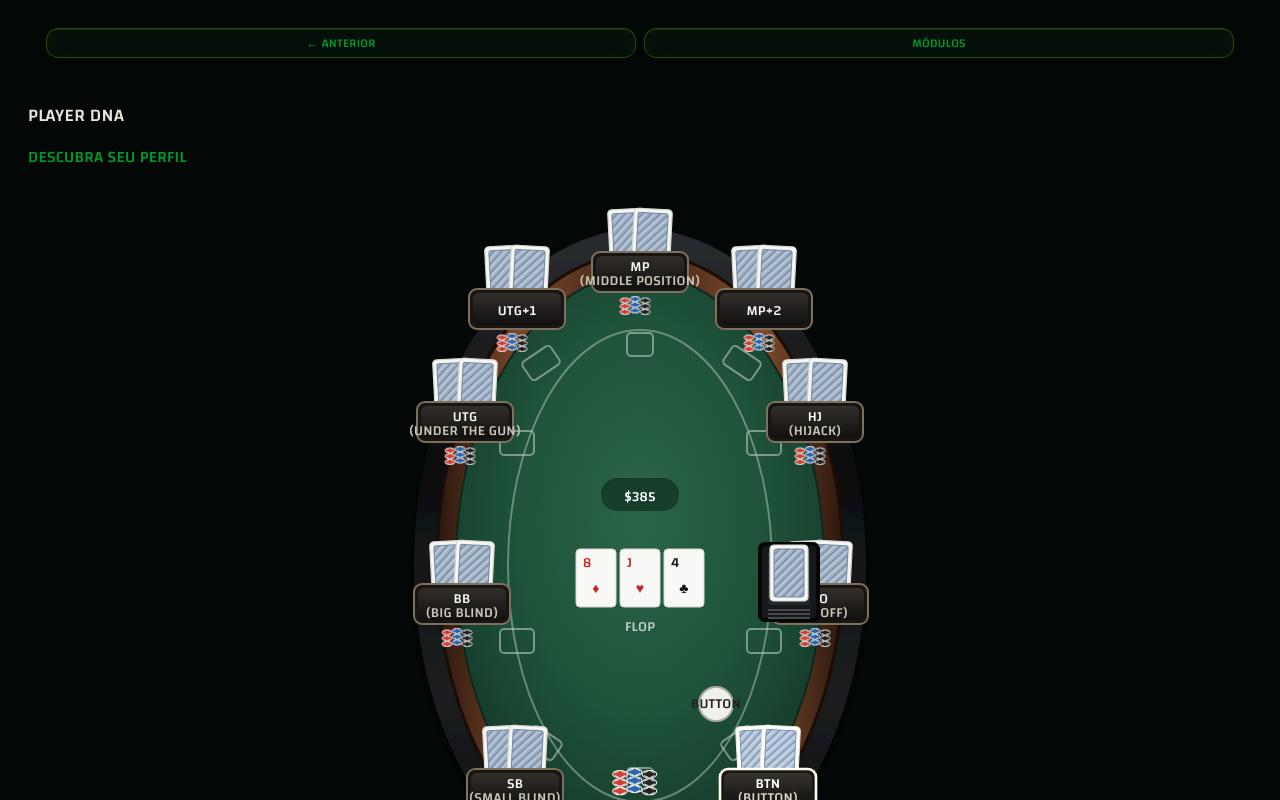
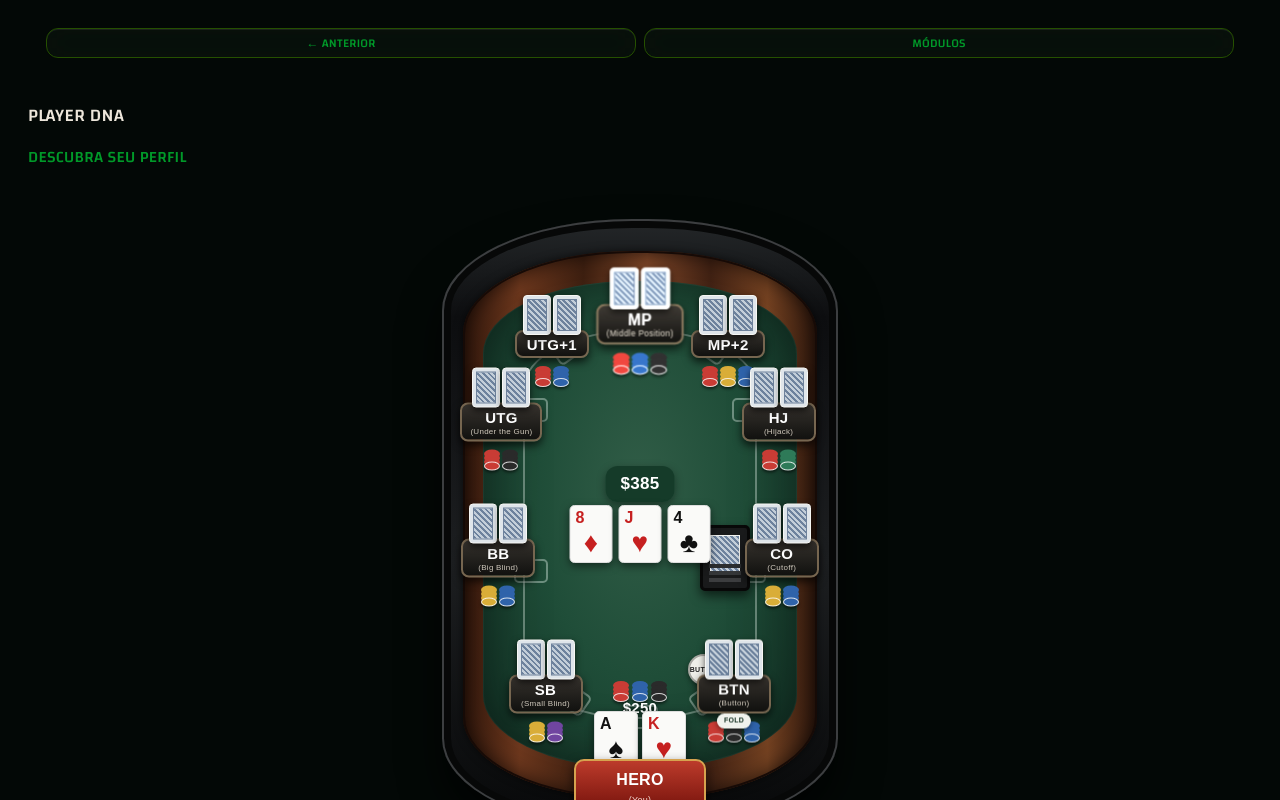
Before and after one commit to SkyareCom/gemeo.stackup.holdem-heroes, a Next.js app: page /player-dna in a window 1280 px wide. Shown: the top 800 px of the page. Built offline with nearby package versions, Linux system fonts and the light colour scheme.

Commit message:
rebuild Player DNA table in isolated shadow DOM

```diff
--- a/components/PlayerDnaPokerTable.tsx
+++ b/components/PlayerDnaPokerTable.tsx
@@ -1,208 +1,100 @@
 "use client";
 
-import { useEffect, useMemo, useState } from "react";
+import { useEffect, useRef } from "react";
 import styles from "./PlayerDnaPokerTable.module.css";
 
 const seats = [
-  { pos: "MP", sub: "Middle Position", x: 250, y: 88 },
-  { pos: "MP+2", sub: "", x: 374, y: 125 },
-  { pos: "HJ", sub: "Hijack", x: 425, y: 238 },
-  { pos: "CO", sub: "Cutoff", x: 430, y: 420 },
-  { pos: "BTN", sub: "Button", x: 378, y: 605 },
-  { pos: "SB", sub: "Small Blind", x: 125, y: 605 },
-  { pos: "BB", sub: "Big Blind", x: 72, y: 420 },
-  { pos: "UTG", sub: "Under the Gun", x: 75, y: 238 },
-  { pos: "UTG+1", sub: "", x: 127, y: 125 },
+  { pos: "MP", sub: "Middle Position", cls: "s-mp", chips: "rbk" },
+  { pos: "MP+2", sub: "", cls: "s-mp2", chips: "ryb" },
+  { pos: "HJ", sub: "Hijack", cls: "s-hj", chips: "rg" },
+  { pos: "CO", sub: "Cutoff", cls: "s-co", chips: "yb" },
+  { pos: "BTN", sub: "Button", cls: "s-btn", chips: "rkb" },
+  { pos: "SB", sub: "Small Blind", cls: "s-sb", chips: "yp" },
+  { pos: "BB", sub: "Big Blind", cls: "s-bb", chips: "yb" },
+  { pos: "UTG", sub: "Under the Gun", cls: "s-utg", chips: "rk" },
+  { pos: "UTG+1", sub: "", cls: "s-utg1", chips: "rb" },
 ];
 
-const backPatternId = "dna-card-back";
-
-function CardBack({ x, y, rotate = 0 }: { x: number; y: number; rotate?: number }) {
-  return (
-    <g transform={`translate(${x} ${y}) rotate(${rotate})`}>
-      <rect x="-19" y="-28" width="38" height="56" rx="4" fill="#f5f5f3" stroke="#d7d7d2" strokeWidth="1.2" />
-      <rect x="-15" y="-24" width="30" height="48" rx="2.5" fill={`url(#${backPatternId})`} stroke="#7386a0" strokeWidth="1" />
-    </g>
-  );
-}
-
-function ChipStack({ x, y, scale = 1 }: { x: number; y: number; scale?: number }) {
-  const chips = [
-    [0, 0, "#cb4238"], [14, -2, "#2f63aa"], [28, 0, "#232323"],
-    [0, -8, "#cb4238"], [14, -10, "#2f63aa"], [28, -8, "#232323"],
-    [0, -16, "#cb4238"], [14, -18, "#2f63aa"], [28, -16, "#232323"],
-  ] as const;
-  return (
-    <g transform={`translate(${x} ${y}) scale(${scale})`}>
-      {chips.map(([cx, cy, fill], i) => (
-        <g key={i} transform={`translate(${cx} ${cy})`}>
-          <ellipse cx="0" cy="0" rx="7" ry="3.6" fill={fill} stroke="#eee" strokeWidth="1" />
-          <path d="M-5 -1.2 L-1 -3 M5 -1.2 L1 -3 M-5 1.2 L-1 3 M5 1.2 L1 3" stroke="#fff" strokeWidth="0.9" opacity=".85" />
-        </g>
-      ))}
-    </g>
-  );
-}
-
-function Seat({ pos, sub, x, y, active }: { pos: string; sub: string; x: number; y: number; active: boolean }) {
-  return (
-    <g className={active ? styles.activeSeat : undefined}>
-      <g transform={`translate(${x} ${y - 35})`}>
-        <CardBack x={-12} y={0} rotate={-3} />
-        <CardBack x={12} y={0} rotate={3} />
-      </g>
-      <g transform={`translate(${x} ${y})`}>
-        <rect x="-48" y="-20" width="96" height="40" rx="8" fill="#171615" stroke={active ? "#f0eadc" : "#7f705c"} strokeWidth={active ? 2.6 : 2} />
-        <rect x="-44" y="-16" width="88" height="32" rx="6" fill="url(#plateGrad)" opacity=".98" />
-        <text x="0" y={sub ? -1 : 6} textAnchor="middle" fill="#f7f7f5" fontSize="18" fontWeight="800">{pos}</text>
-        {sub && <text x="0" y="13" textAnchor="middle" fill="#c9c3b8" fontSize="9.5">({sub})</text>}
-      </g>
-      <ChipStack x={x - 15} y={y + 40} scale={0.72} />
-    </g>
-  );
+function seatMarkup(seat: (typeof seats)[number], index: number) {
+  const chipColors: Record<string, string[]> = {
+    rbk: ["red", "blue", "black"], ryb: ["red", "yellow", "blue"], rg: ["red", "green"],
+    yb: ["yellow", "blue"], rkb: ["red", "black", "blue"], yp: ["yellow", "purple"],
+    rk: ["red", "black"], rb: ["red", "blue"],
+  };
+  const chips = chipColors[seat.chips] || ["red", "blue"];
+  return `<div class="seat ${seat.cls}" data-seat="${index}">
+    <div class="backs"><span></span><span></span></div>
+    <div class="plate"><b>${seat.pos}</b>${seat.sub ? `<small>(${seat.sub})</small>` : ""}</div>
+    <div class="chips">${chips.map((c) => `<i class="${c}"></i>`).join("")}</div>
+  </div>`;
 }
 
 export default function PlayerDnaPokerTable() {
-  const [actor, setActor] = useState(0);
-  const [pulse, setPulse] = useState(0);
+  const hostRef = useRef<HTMLDivElement>(null);
 
   useEffect(() => {
-    const actorTimer = window.setInterval(() => setActor((v) => (v + 1) % seats.length), 1200);
-    const pulseTimer = window.setInterval(() => setPulse((v) => (v + 1) % 1000), 900);
-    return () => {
-      window.clearInterval(actorTimer);
-      window.clearInterval(pulseTimer);
+    const host = hostRef.current;
+    if (!host) return;
+    const root = host.shadowRoot ?? host.attachShadow({ mode: "open" });
+
+    root.innerHTML = `
+      <style>
+        :host{display:block;width:100%;contain:content}
+        *{box-sizing:border-box}
+        .scene{position:relative;width:min(100%,430px);aspect-ratio:0.64/1;margin:0 auto 56px;font-family:Arial,Helvetica,sans-serif;color:#fff;overflow:visible}
+        .table{position:absolute;inset:7% 4% 2%;border-radius:48%/15%;background:linear-gradient(180deg,#242729 0%,#0d0e10 16%,#1d1f21 56%,#070809 100%);box-shadow:0 24px 42px rgba(0,0,0,.72),inset 0 0 0 2px #3c3e40,inset 0 0 0 9px #070808}
+        .table:before{content:"";position:absolute;inset:5.2%;border-radius:48%/15%;background:linear-gradient(90deg,#2f160b 0%,#6c371d 16%,#3d1f10 34%,#7c4527 52%,#402113 70%,#734121 86%,#2c160c 100%);box-shadow:inset 0 0 0 2px #160a06,inset 0 0 20px rgba(0,0,0,.72),0 0 10px rgba(0,0,0,.6)}
+        .felt{position:absolute;inset:10.2%;border-radius:47%/15%;background:radial-gradient(ellipse at 50% 43%,#315d47 0%,#1f4d38 48%,#123326 100%);box-shadow:inset 0 0 64px rgba(0,0,0,.48),inset 0 0 0 1px rgba(255,255,255,.05)}
+        .betline{position:absolute;inset:10% 13%;border:2px solid rgba(220,235,226,.38);border-radius:48%/15%}
+        .slot{position:absolute;width:34px;height:24px;border:2px solid rgba(220,235,226,.42);border-radius:5px}.sl1{left:45%;top:7%}.sl2{left:22%;top:11%;transform:rotate(-35deg)}.sl3{right:22%;top:11%;transform:rotate(35deg)}.sl4{left:10%;top:24%}.sl5{right:10%;top:24%}.sl6{left:10%;top:57%}.sl7{right:10%;top:57%}.sl8{left:23%;bottom:12%;transform:rotate(35deg)}.sl9{right:23%;bottom:12%;transform:rotate(-35deg)}.sl10{left:45%;bottom:8%}
+        .seat{position:absolute;width:88px;text-align:center;z-index:8;transform:translate(-50%,-50%);transition:filter .2s,transform .2s}.seat.active{filter:brightness(1.2);transform:translate(-50%,-50%) scale(1.04)}
+        .s-mp{left:50%;top:8%}.s-mp2{left:78%;top:12%}.s-hj{left:94%;top:28%}.s-co{left:95%;top:56%}.s-btn{left:80%;top:84%}.s-sb{left:20%;top:84%}.s-bb{left:5%;top:56%}.s-utg{left:6%;top:28%}.s-utg1{left:22%;top:12%}
+        .backs{height:42px;display:flex;justify-content:center;align-items:flex-end;gap:2px;margin-bottom:-5px}.backs span{width:28px;height:40px;border:1px solid #f6f6f3;border-radius:4px;background:#dfe5ea;box-shadow:0 3px 7px rgba(0,0,0,.65);position:relative}.backs span:after{content:"";position:absolute;inset:3px;border:1px solid #6e829c;background:repeating-linear-gradient(45deg,#6d829d 0 2px,#c3ced9 2px 4px)}
+        .plate{display:inline-flex;flex-direction:column;align-items:center;min-width:74px;padding:5px 8px 4px;border-radius:8px;background:linear-gradient(#36322d,#11110f);border:2px solid #766650;box-shadow:0 4px 9px rgba(0,0,0,.7);white-space:nowrap}.plate b{font-size:15px;line-height:1;font-weight:800}.plate small{font-size:8px;line-height:1;margin-top:3px;color:#cfc8bc;text-transform:none}
+        .chips{display:flex;justify-content:center;align-items:flex-end;gap:2px;margin-top:4px;height:25px}.chips i,.herochips i{width:16px;height:9px;border-radius:50%;border:1px solid rgba(255,255,255,.8);box-shadow:0 -4px 0 currentColor,0 -8px 0 currentColor,0 -12px 0 currentColor,0 2px 3px rgba(0,0,0,.55)}
+        .red{background:#c93c35;color:#c93c35}.blue{background:#2f63aa;color:#2f63aa}.black{background:#2a2a2a;color:#2a2a2a}.green{background:#2e7a58;color:#2e7a58}.yellow{background:#d9ad38;color:#d9ad38}.purple{background:#7045a0;color:#7045a0}
+        .pot{position:absolute;left:50%;top:38%;transform:translateX(-50%);padding:5px 15px;border-radius:12px;background:rgba(20,58,40,.94);font-weight:800;font-size:17px;box-shadow:0 3px 8px rgba(0,0,0,.4)}
+        .board{position:absolute;left:50%;top:46%;transform:translateX(-50%);display:flex;gap:6px;z-index:6}.card{width:43px;height:58px;border-radius:5px;background:#fafaf8;color:#111;border:1px solid #ddd;box-shadow:0 3px 8px rgba(0,0,0,.5);padding:4px 5px;display:flex;flex-direction:column;align-items:flex-start;justify-content:flex-start}.card.redc{color:#c62020}.rank{font-size:16px;font-weight:800;line-height:1}.suit{font-size:28px;line-height:1;margin-top:3px;align-self:center}.street{position:absolute;left:50%;top:55.5%;transform:translateX(-50%);color:#c0cdc4;font-weight:800;font-size:10px;letter-spacing:1px}
+        .deck{position:absolute;right:15%;top:50%;width:50px;height:66px;border:3px solid #080808;border-radius:5px;background:#191a1b;box-shadow:0 5px 11px rgba(0,0,0,.6);z-index:5}.deck:before{content:"";position:absolute;left:7px;right:7px;top:7px;height:38px;border:1px solid #f3f3f0;background:repeating-linear-gradient(45deg,#6d829d 0 2px,#c3ced9 2px 4px)}.deck:after{content:"";position:absolute;left:6px;right:6px;bottom:6px;height:4px;background:#3c3d3f;box-shadow:0 -7px #343638,0 -14px #2b2d2f}
+        .dealer{position:absolute;right:25%;bottom:17%;width:31px;height:31px;border-radius:50%;display:grid;place-items:center;background:#efefe9;color:#202020;border:2px solid #a8a8a2;font-size:7px;font-weight:800;box-shadow:0 2px 5px rgba(0,0,0,.45);z-index:6}
+        .herochips{position:absolute;left:50%;bottom:13.5%;transform:translateX(-50%);display:flex;gap:3px;z-index:7;height:25px;align-items:flex-end}.herostack{position:absolute;left:50%;bottom:10%;transform:translateX(-50%);font-size:15px;font-weight:800;text-shadow:0 2px 4px #000;z-index:7}
+        .herocards{position:absolute;left:50%;bottom:-1%;transform:translateX(-50%);display:flex;gap:4px;z-index:9}.herocards .card{width:44px;height:62px}.heroplate{position:absolute;left:50%;bottom:-10%;transform:translateX(-50%);z-index:10;min-width:132px;padding:7px 12px;border-radius:10px;background:linear-gradient(#bc3b2b,#700f09);border:2px solid #d6a24f;box-shadow:0 5px 12px rgba(0,0,0,.64);text-align:center}.heroplate b{display:block;font-size:16px}.heroplate small{display:block;font-size:9px;color:#f4d8d0;margin-top:2px;text-transform:none}
+        .action{position:absolute;left:50%;top:76px;transform:translateX(-50%);background:#f0f2ed;color:#173324;border-radius:999px;padding:2px 7px;font-size:7px;font-weight:800;box-shadow:0 2px 5px rgba(0,0,0,.45)}
+        @media(max-width:390px){.scene{width:100%;}.seat{width:78px}.plate{min-width:66px}.plate b{font-size:13px}.backs span{width:25px;height:36px}.board .card{width:38px;height:53px}.suit{font-size:24px}.deck{width:44px;height:59px}}
+      </style>
+      <div class="scene">
+        <div class="table"><div class="felt">
+          <div class="betline"></div>
+          <span class="slot sl1"></span><span class="slot sl2"></span><span class="slot sl3"></span><span class="slot sl4"></span><span class="slot sl5"></span><span class="slot sl6"></span><span class="slot sl7"></span><span class="slot sl8"></span><span class="slot sl9"></span><span class="slot sl10"></span>
+          ${seats.map(seatMarkup).join("")}
+          <div class="pot">$385</div>
+          <div class="board"><div class="card redc"><span class="rank">8</span><span class="suit">♦</span></div><div class="card redc"><span class="rank">J</span><span class="suit">♥</span></div><div class="card"><span class="rank">4</span><span class="suit">♣</span></div></div>
+          <div class="street">FLOP</div><div class="deck"></div><div class="dealer">BUTTON</div>
+          <div class="herochips"><i class="red"></i><i class="blue"></i><i class="black"></i></div><div class="herostack">$250</div>
+          <div class="herocards"><div class="card"><span class="rank">A</span><span class="suit">♠</span></div><div class="card redc"><span class="rank">K</span><span class="suit">♥</span></div></div>
+          <div class="heroplate"><b>HERO</b><small>(You)</small></div>
+        </div></div>
+      </div>`;
+
+    let actor = 0;
+    const updateActor = () => {
+      root.querySelectorAll<HTMLElement>(".seat").forEach((el, i) => {
+        el.classList.toggle("active", i === actor);
+        el.querySelector(".action")?.remove();
+      });
+      const active = root.querySelector<HTMLElement>(`.seat[data-seat="${actor}"]`);
+      if (active) {
+        const badge = document.createElement("div");
+        badge.className = "action";
+        badge.textContent = ["CALL", "FOLD", "CHECK", "RAISE", "FOLD", "CALL", "CHECK", "RAISE", "CALL"][actor];
+        active.appendChild(badge);
+      }
+      actor = (actor + 1) % seats.length;
     };
+    updateActor();
+    const timer = window.setInterval(updateActor, 1150);
+    return () => window.clearInterval(timer);
   }, []);
 
-  const activeSeat = useMemo(() => seats[actor], [actor]);
-
-  return (
-    <section className={styles.stage} aria-label="Mesa de poker animada Player DNA">
-      <div className={styles.tableWrap}>
-        <svg viewBox="0 0 500 760" role="img" aria-label="Mesa de poker oval com dez posições">
-          <defs>
-            <linearGradient id="outerRail" x1="0" y1="0" x2="0" y2="1">
-              <stop offset="0" stopColor="#2a2d2f" />
-              <stop offset=".35" stopColor="#0d0e0f" />
-              <stop offset=".7" stopColor="#1c1e20" />
-              <stop offset="1" stopColor="#050606" />
-            </linearGradient>
-            <linearGradient id="wood" x1="0" y1="0" x2="1" y2="0">
-              <stop offset="0" stopColor="#2c160d" />
-              <stop offset=".2" stopColor="#78472a" />
-              <stop offset=".5" stopColor="#3e2114" />
-              <stop offset=".8" stopColor="#7d4b2b" />
-              <stop offset="1" stopColor="#2d170e" />
-            </linearGradient>
-            <radialGradient id="felt" cx="50%" cy="42%" r="65%">
-              <stop offset="0" stopColor="#2b6548" />
-              <stop offset=".52" stopColor="#1f533a" />
-              <stop offset="1" stopColor="#123426" />
-            </radialGradient>
-            <linearGradient id="plateGrad" x1="0" y1="0" x2="0" y2="1">
-              <stop offset="0" stopColor="#332f2b" />
-              <stop offset="1" stopColor="#11100f" />
-            </linearGradient>
-            <pattern id={backPatternId} width="6" height="6" patternUnits="userSpaceOnUse" patternTransform="rotate(45)">
-              <rect width="6" height="6" fill="#9eb0c5" />
-              <path d="M0 0 L0 6" stroke="#6f849f" strokeWidth="2" />
-              <path d="M3 0 L3 6" stroke="#d4dde6" strokeWidth="1" opacity=".9" />
-            </pattern>
-            <filter id="shadow" x="-30%" y="-30%" width="160%" height="160%">
-              <feDropShadow dx="0" dy="8" stdDeviation="8" floodColor="#000" floodOpacity=".58" />
-            </filter>
-            <filter id="glow" x="-80%" y="-80%" width="260%" height="260%">
-              <feDropShadow dx="0" dy="0" stdDeviation="6" floodColor="#f1eadc" floodOpacity=".65" />
-            </filter>
-          </defs>
-
-          <ellipse cx="250" cy="380" rx="226" ry="335" fill="url(#outerRail)" filter="url(#shadow)" />
-          <ellipse cx="250" cy="380" rx="203" ry="311" fill="url(#wood)" stroke="#1a0c07" strokeWidth="3" />
-          <ellipse cx="250" cy="380" rx="184" ry="290" fill="url(#felt)" stroke="#0f281d" strokeWidth="2" />
-          <ellipse cx="250" cy="382" rx="132" ry="236" fill="none" stroke="#b7c8bb" strokeOpacity=".5" strokeWidth="2" />
-
-          <g opacity=".55" stroke="#c7d5cb" fill="none" strokeWidth="2">
-            <rect x="237" y="149" width="26" height="23" rx="4" />
-            <rect x="134" y="168" width="34" height="22" rx="4" transform="rotate(-34 151 179)" />
-            <rect x="335" y="168" width="34" height="22" rx="4" transform="rotate(34 352 179)" />
-            <rect x="110" y="247" width="34" height="24" rx="4" />
-            <rect x="357" y="247" width="34" height="24" rx="4" />
-            <rect x="110" y="445" width="34" height="24" rx="4" />
-            <rect x="357" y="445" width="34" height="24" rx="4" />
-            <rect x="136" y="548" width="34" height="22" rx="4" transform="rotate(34 153 559)" />
-            <rect x="333" y="548" width="34" height="22" rx="4" transform="rotate(-34 350 559)" />
-            <rect x="237" y="584" width="26" height="23" rx="4" />
-          </g>
-
-          {seats.map((seat, index) => <Seat key={seat.pos} {...seat} active={actor === index} />)}
-
-          <g>
-            <rect x="211" y="294" width="78" height="33" rx="16" fill="#173c2a" opacity=".94" />
-            <text x="250" y="317" textAnchor="middle" fill="#fff" fontSize="21" fontWeight="800">$385</text>
-          </g>
-
-          <g transform="translate(250 365)">
-            {[
-              { x: -64, rank: "8", suit: "♦", red: true },
-              { x: -20, rank: "J", suit: "♥", red: true },
-              { x: 24, rank: "4", suit: "♣", red: false },
-            ].map((c) => (
-              <g key={c.rank} transform={`translate(${c.x} 0)`}>
-                <rect x="0" y="0" width="40" height="58" rx="4" fill="#f8f8f6" stroke="#d6d6d1" />
-                <text x="7" y="18" fill={c.red ? "#c92727" : "#111"} fontSize="15" fontWeight="800">{c.rank}</text>
-                <text x="20" y="44" textAnchor="middle" fill={c.red ? "#c92727" : "#111"} fontSize="28">{c.suit}</text>
-              </g>
-            ))}
-            <text x="0" y="82" textAnchor="middle" fill="#c1d0c5" fontSize="16" fontWeight="700">FLOP</text>
-          </g>
-
-          <g transform="translate(370 360)">
-            <rect x="0" y="0" width="58" height="76" rx="5" fill="#161819" stroke="#060606" strokeWidth="4" />
-            <rect x="8" y="7" width="42" height="54" rx="3" fill="#242729" />
-            <CardBack x={29} y={29} />
-            <path d="M8 66 H50 M8 70 H50 M8 74 H50" stroke="#47494c" strokeWidth="2" />
-          </g>
-
-          <g transform="translate(326 520)">
-            <circle cx="0" cy="0" r="17" fill="#f0f0ec" stroke="#a7a7a2" strokeWidth="2" />
-            <text x="0" y="4" textAnchor="middle" fill="#222" fontSize="7.5" fontWeight="800">BUTTON</text>
-          </g>
-
-          <g transform="translate(250 607)">
-            <ChipStack x={-20} y={0} scale={1.05} />
-            <rect x="-40" y="15" width="80" height="31" rx="15" fill="#101812" opacity=".95" />
-            <text x="0" y="38" textAnchor="middle" fill="#fff" fontSize="20" fontWeight="800">$250</text>
-          </g>
-
-          <g transform="translate(250 676)">
-            <g transform="translate(-22 0) rotate(-4)">
-              <rect x="-19" y="-31" width="38" height="62" rx="4" fill="#fff" stroke="#ddd" />
-              <text x="-10" y="-11" fill="#111" fontSize="17" fontWeight="800">A</text>
-              <text x="0" y="14" textAnchor="middle" fill="#111" fontSize="30">♠</text>
-            </g>
-            <g transform="translate(22 0) rotate(4)">
-              <rect x="-19" y="-31" width="38" height="62" rx="4" fill="#fff" stroke="#ddd" />
-              <text x="-10" y="-11" fill="#c72626" fontSize="17" fontWeight="800">K</text>
-              <text x="0" y="14" textAnchor="middle" fill="#c72626" fontSize="30">♥</text>
-            </g>
-            <g transform="translate(0 48)" filter={pulse % 2 === 0 ? "url(#glow)" : undefined}>
-              <rect x="-72" y="-23" width="144" height="46" rx="9" fill="url(#heroGrad)" stroke="#d9b15a" strokeWidth="3" />
-              <text x="0" y="-1" textAnchor="middle" fill="#fff" fontSize="20" fontWeight="900">HERO</text>
-              <text x="0" y="16" textAnchor="middle" fill="#f5ddd6" fontSize="11">(You)</text>
-            </g>
-          </g>
-
-          <defs>
-            <linearGradient id="heroGrad" x1="0" y1="0" x2="0" y2="1"><stop offset="0" stopColor="#c7422e"/><stop offset="1" stopColor="#6f0f09"/></linearGradient>
-          </defs>
-
-          <g className={styles.actionBadge} transform={`translate(${activeSeat.x} ${activeSeat.y + 71})`}>
-            <rect x="-28" y="-10" width="56" height="20" rx="10" fill="#eef3ee" />
-            <text x="0" y="4" textAnchor="middle" fill="#173524" fontSize="8" fontWeight="900">AÇÃO</text>
-          </g>
-        </svg>
-      </div>
-    </section>
-  );
+  return <div ref={hostRef} className={styles.host} aria-label="Mesa de poker animada Player DNA" />;
 }
```
